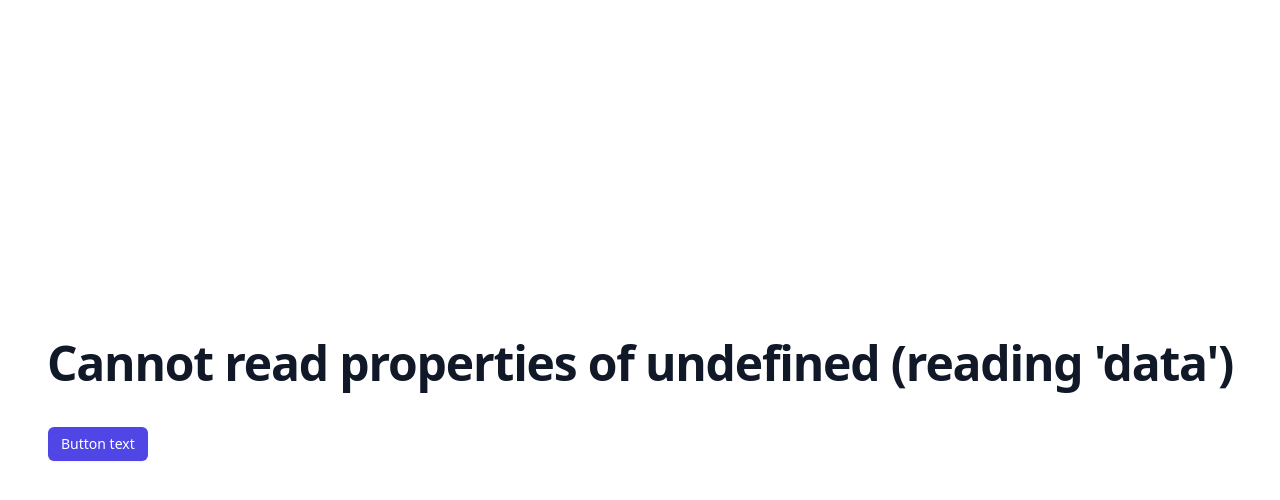
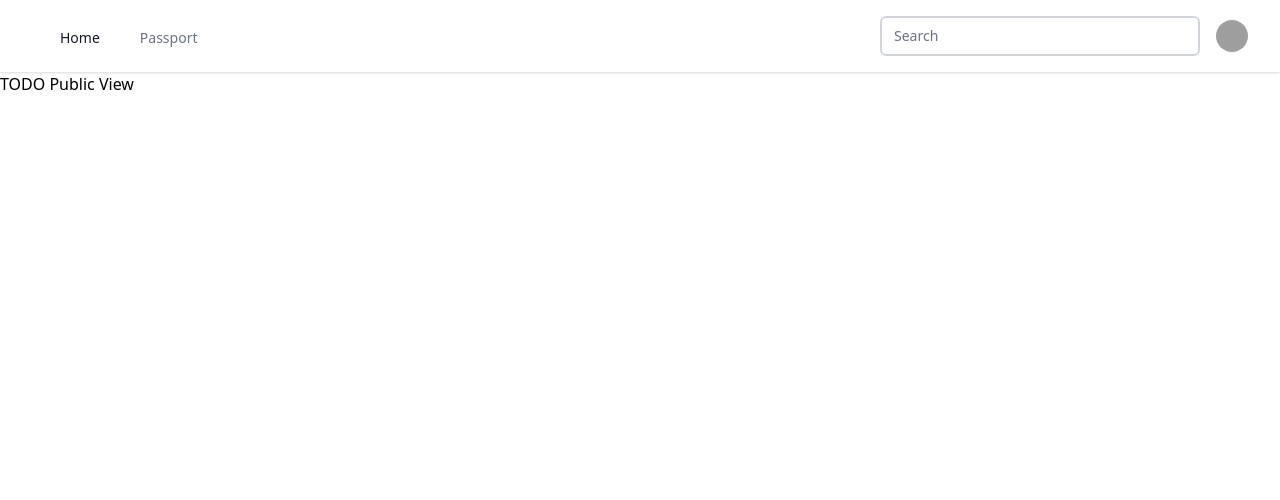
Before and after one commit to Sapien-Nation/citizen-hub, a Next.js app: page /passport in a window 1280 px wide. Shown: the top 500 px of the page. Built offline with nearby package versions, Linux system fonts and the light colour scheme; no server answers; grey boxes are pictures that could not be loaded.

Commit message:
feat: Public Passport page

```diff
--- /dev/null
+++ b/components/AppLayout.tsx
@@ -0,0 +1,17 @@
+// components
+import { Navbar } from 'components/navigation';
+
+interface Props {
+  children: React.ReactElement;
+}
+
+const AppLayout = ({ children }: Props) => {
+  return (
+    <>
+      <Navbar />
+      {children}
+    </>
+  );
+};
+
+export default AppLayout;
--- a/components/common/index.tsx
+++ b/components/common/index.tsx
@@ -1,4 +1,5 @@
-export { default as ErrorView } from './ErrorView';
+export * from './views';
+
 export { default as Head } from './Head';
 export { default as Redirect } from './Redirect';
 export { default as Spinner } from './Spinner';
--- /dev/null
+++ b/components/common/views/index.tsx
@@ -0,0 +1 @@
+export { default as ErrorView } from './ErrorView';
--- /dev/null
+++ b/components/index.tsx
@@ -0,0 +1 @@
+export { default as AppLayout } from './AppLayout';
--- a/pages/_app.tsx
+++ b/pages/_app.tsx
@@ -1,11 +1,11 @@
 import { SWRConfig } from 'swr';
-import dynamic from 'next/dynamic';
 import { ErrorBoundary } from 'react-error-boundary';
 
 // api
 import axios from 'api';
 
 // components
+import { AppLayout } from 'components';
 import { ErrorView } from 'components/common';
 
 // styles
@@ -27,7 +27,9 @@ const MyApp = ({ Component, pageProps }: AppProps) => (
         revalidateOnFocus: false,
       }}
     >
-      <Component {...pageProps} />
+      <AppLayout>
+        <Component {...pageProps} />
+      </AppLayout>
     </SWRConfig>
   </ErrorBoundary>
 );
--- a/pages/passport.tsx
+++ b/pages/passport.tsx
@@ -1,32 +1,8 @@
-import { useRouter } from 'next/router';
-
-// components
-import { Query } from 'components/common';
-
 // types
 import type { NextPage } from 'next';
 
-interface Props {
-  linkID: string;
-}
-
-const PassportView = ({ linkID }: Props) => {
-  return <>{linkID}</>;
-};
-
 const PassportPage: NextPage = () => {
-  const { query, isReady } = useRouter();
-
-  if (isReady === false) return <></>;
-
-  const { linkID } = query;
-
-  // TODO this route should be protected
-  return (
-    <Query api={`/api/v3/passport/check-link?linkId=${linkID}`}>
-      {() => <PassportView linkID={String(linkID)} />}
-    </Query>
-  );
+  return <h1>TODO Public View</h1>;
 };
 
 export default PassportPage;
```
Also changed, not shown: components/common/Query.tsx (+4 -4 lines), components/common/views/ErrorView.tsx (renamed from components/common/ErrorView.tsx).
